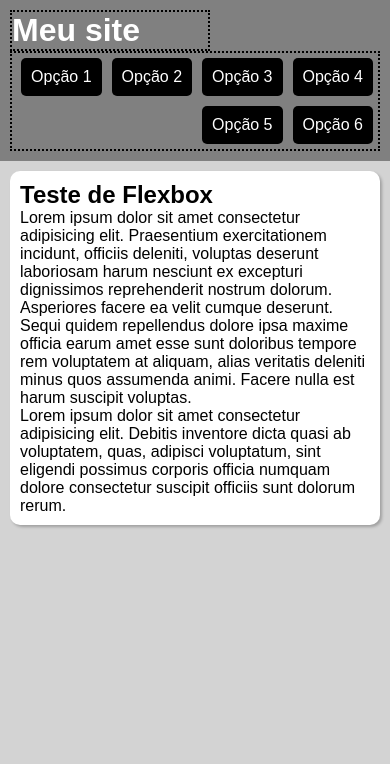
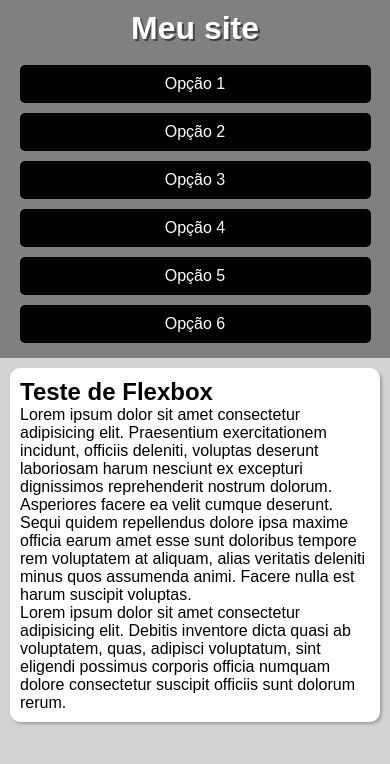
Before and after one commit to Julia61/HTML5-CSS, a plain HTML site: page exercicios/ex027/flex013-menu flexbox/index.html in a window 390 px wide. Drawn offline with Linux system fonts and the light colour scheme.

Commit message:
menu flexbox com media query

```diff
--- a/exercicios/ex027/flex013-menu flexbox/index.html
+++ b/exercicios/ex027/flex013-menu flexbox/index.html
@@ -5,6 +5,7 @@
     <meta name="viewport" content="width=device-width, initial-scale=1.0">
     <title>Menu Flexbox</title>
     <link rel="stylesheet" href="style.css">
+    <link rel="stylesheet" href="mobile.css" media="screen and (max-width: 580px)">
 </head>
 <body>
     <header>
--- /dev/null
+++ b/exercicios/ex027/flex013-menu flexbox/mobile.css
@@ -0,0 +1,13 @@
+@charset "UTF-8";
+
+header,header > nav {
+    flex-flow: column nowrap;
+}
+
+header > h1 {
+    flex-basis: 50px;
+}
+
+header > nav > a{
+    width: 90vw;
+}
--- a/exercicios/ex027/flex013-menu flexbox/style.css
+++ b/exercicios/ex027/flex013-menu flexbox/style.css
@@ -25,12 +25,13 @@ header {
 }
 
 header > h1 {
-    border: 2px dotted black;
+    /*border: 2px dotted black;*/
     flex: 0 0 200px;
+    text-shadow: 2px 2px 0px rgba(0, 0, 0, 0.484);
 }
 
 header > nav {
-    border: 2px dotted black;
+    /*border: 2px dotted black;*/
 
     display: flex;
     flex-flow: row wrap;
```
